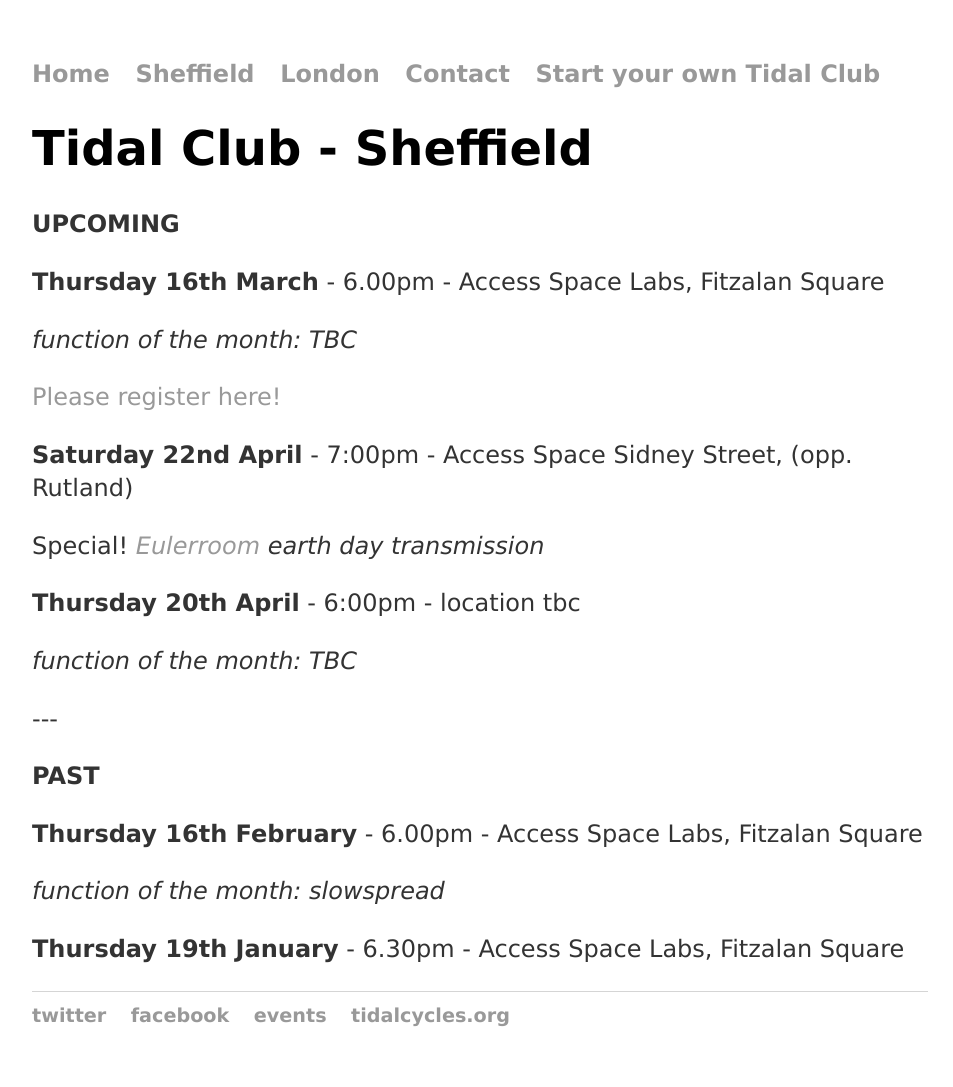
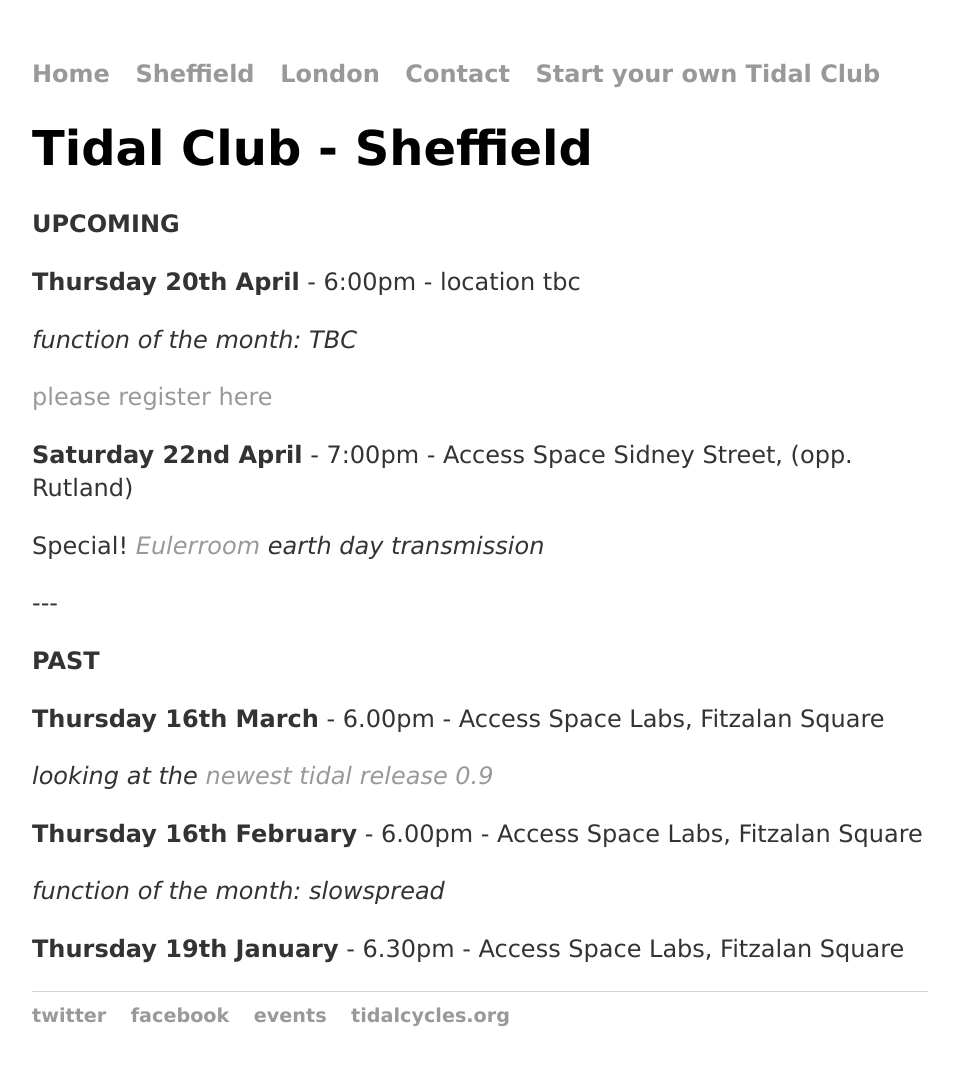
Before and after one commit to tidalclub/tidalclub.github.io, a Jekyll site: the page built from sheffield.html, in a window 1280 px wide. Shown: the whole page, without its empty margins (160-1113 px from the left). Built offline with Jekyll 4.4.1, drawn with Linux system fonts in a browser that asks for light colours.

Commit message:
Update sheffield.html

```diff
--- a/sheffield.html
+++ b/sheffield.html
@@ -6,19 +6,22 @@
         		<h1>Tidal Club - Sheffield</h1>
 
 			<p><b>UPCOMING</b></p>
-			<p><b>Thursday 16th March</b> - 6.00pm - Access Space Labs, Fitzalan Square</p>
+			<p></p>
+			<p><b>Thursday 20th April</b> - 6:00pm - location tbc</p>
 			<p><em>function of the month: TBC</em></p>
-			<p><a href="https://www.picatic.com/tidalclub3#">Please register here!</a></p>
+			<p><a href="https://www.picatic.com/tidalclub4#">please register here</a>
 			<p></p>
 			<p><b>Saturday 22nd April</b> - 7:00pm - Access Space Sidney Street, (opp. Rutland)</p>
 			<p>Special! <em><a href="http://eulerroom.com/">Eulerroom</a> earth day transmission</em></p>
 			<p></p>
-			<p><b>Thursday 20th April</b> - 6:00pm - location tbc</p>
-			<p><em>function of the month: TBC</em></p>
 
 			<p>---</p>
 
 			<p><b>PAST</b></p>
+			<p></p>
+			<p><b>Thursday 16th March</b> - 6.00pm - Access Space Labs, Fitzalan Square</p>
+			<p><em>looking at the <a href="https://slab.org/patterns-are-the-time-of-numbers/">newest tidal release 0.9</a></em></p>
+			<p></p>
 			<p><b>Thursday 16th February</b> - 6.00pm - Access Space Labs, Fitzalan Square</p>
 			<p><em>function of the month: slowspread</em></p>
 			<p></p>
```
